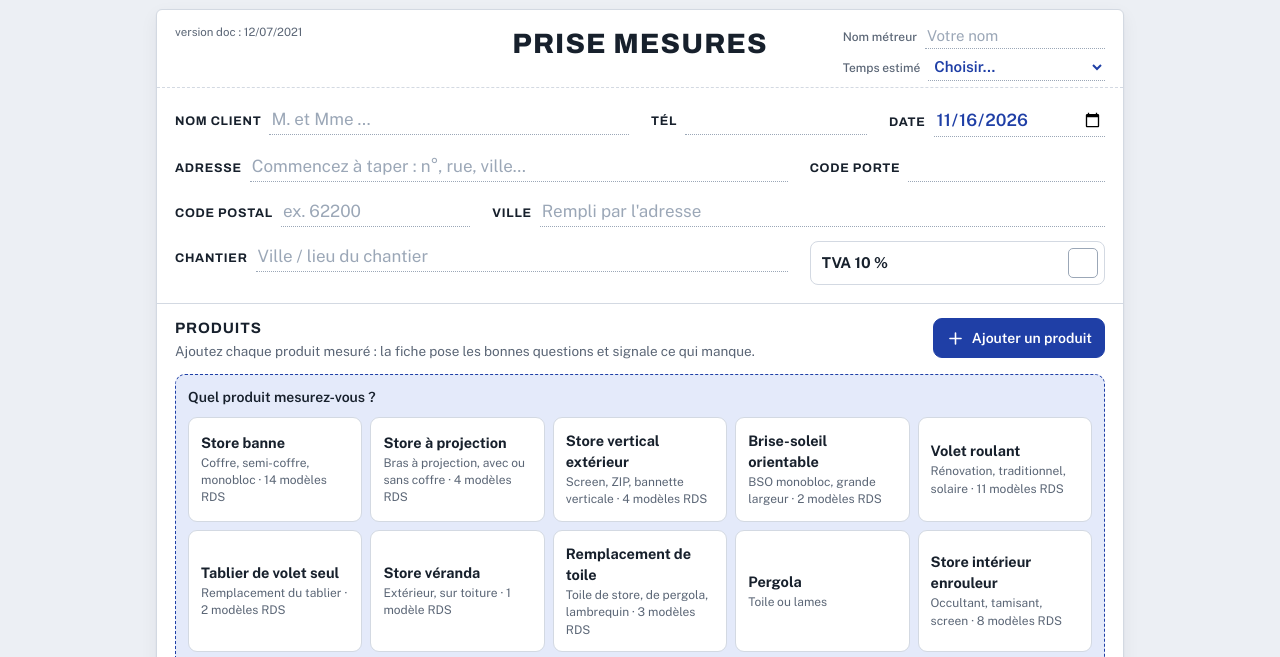
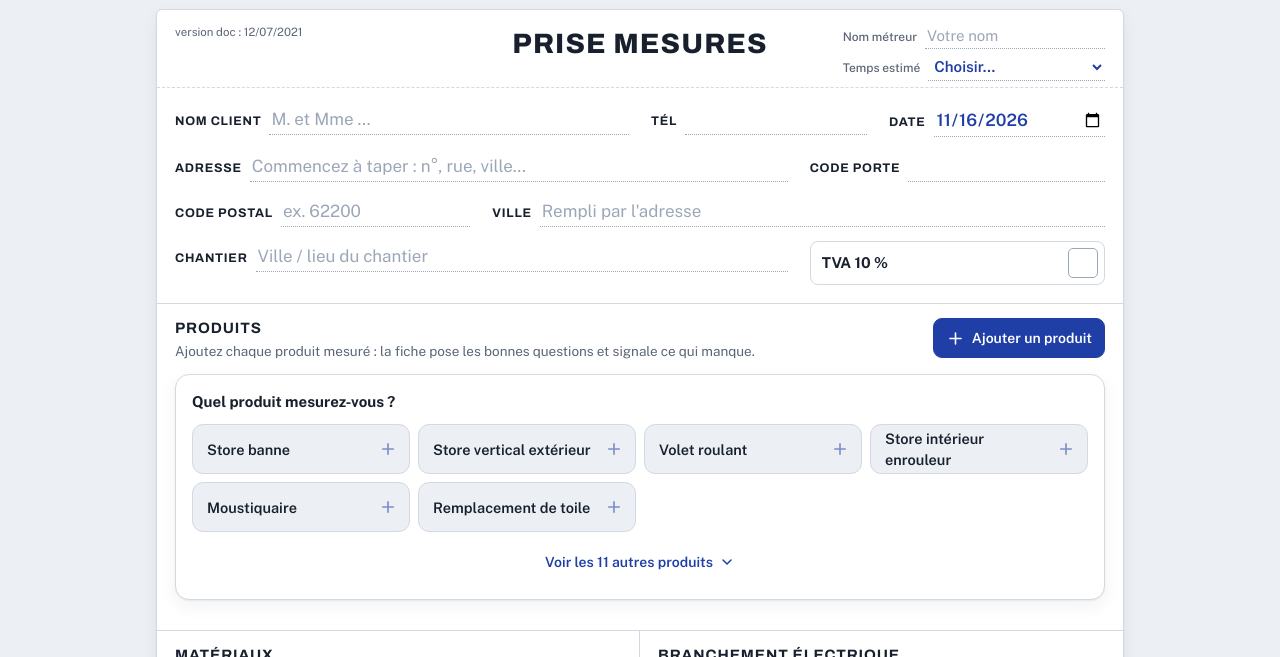
Before and after one commit to RDS-Adam/app, a plain HTML site: page prise-mesures-guidee.html in a window 1280 px wide. Shown: the part 73-730 px from the top of the page. Drawn offline with nearby package versions, Linux system fonts and the light colour scheme.

Commit message:
Prise de mesures : choix du produit allégé
Pergola retirée de la liste, plus de texte sous chaque produit, 6 produits principaux
puis « Voir les autres produits » ; boutons plus aérés.

Co-Authored-By: Claude Opus 5.5 <noreply@anthropic.com>
Claude-Session: https://claude.ai/code/session_01LyzRZbydHT4c1nt1eYimyS

```diff
--- a/prise-mesures-guidee.html
+++ b/prise-mesures-guidee.html
@@ -117,11 +117,19 @@ main{padding-block:18px 60px}
 .gsec-head h2{margin:0 0 2px;font-family:var(--f-display);font-weight:700;font-size:15px;letter-spacing:.06em;text-transform:uppercase}
 .gsum{margin:0;font-size:13.5px;color:var(--muted)}
 .gsum b.warn{color:var(--warn)} .gsum b.ok{color:var(--ok)}
-.gpick{display:grid;grid-template-columns:repeat(auto-fill,minmax(170px,1fr));gap:8px;padding:12px;border:1.5px dashed var(--pen);border-radius:10px;background:var(--pen-soft)}
-.gpick p{grid-column:1/-1;margin:0 0 2px;font-weight:600;font-size:14px}
-.gpick button{border:1px solid var(--line);background:var(--sheet);border-radius:9px;padding:12px;text-align:left;font-weight:700;font-size:14.5px;min-height:56px}
-.gpick button small{display:block;font-weight:400;color:var(--muted);font-size:12px;margin-top:2px}
-.gpick button:hover{border-color:var(--pen)}
+.gpick{padding:16px;border:1px solid var(--line);border-radius:14px;background:var(--sheet);box-shadow:var(--shadow)}
+.gp-head{font-weight:700;font-size:15px;margin:0 0 12px}
+.gp-grid{display:grid;grid-template-columns:repeat(auto-fill,minmax(190px,1fr));gap:8px}
+.gp-grid+.gp-grid{margin-top:8px}
+.gp-item{display:flex;align-items:center;justify-content:space-between;gap:10px;border:1px solid var(--line);background:var(--paper);color:var(--ink);border-radius:11px;padding:0 12px 0 14px;min-height:50px;text-align:left;font:inherit;font-weight:600;font-size:14.5px;cursor:pointer;transition:border-color .15s,background .15s,transform .1s}
+.gp-item svg{width:18px;height:18px;flex:none;color:var(--pen);opacity:.55;transition:opacity .15s}
+.gp-item:hover,.gp-item:focus-visible{border-color:var(--pen);background:var(--pen-soft)}
+.gp-item:hover svg{opacity:1}
+.gp-item:active{transform:scale(.98)}
+.gp-more{display:flex;align-items:center;justify-content:center;gap:6px;width:100%;margin-top:10px;border:0;background:transparent;color:var(--pen);font:inherit;font-weight:600;font-size:14px;padding:10px;border-radius:9px;cursor:pointer}
+.gp-more:hover{background:var(--pen-soft)}
+.gp-more svg{width:16px;height:16px;transition:transform .2s}
+.gp-more[aria-expanded="true"] svg{transform:rotate(180deg)}
 .gitems{display:grid;gap:12px}
 .pcard{border:1px solid var(--line);border-radius:12px;background:var(--sheet);overflow:hidden}
 .pcard.incomplete{border-color:color-mix(in srgb,var(--warn) 55%,var(--line))}
@@ -906,13 +914,22 @@ function softStatus(card, it){
 }
 /* Empreinte des champs et alertes : si elle change pendant la saisie d'une cote, la carte est redessinée */
 const cardSig = it => fieldsOf(it).map(f => f.k + '=' + (f.o ? f.o.join('|') : '')).join(';') + '#' + itemStatus(it).warn.join('|');
+/* Choix du produit : les plus courants d'abord, les autres derrière « Voir les autres produits ».
+   Pergola n'est plus proposée (les fiches qui en contiennent déjà restent lisibles). */
+const PICK_MAIN = ['banne', 'vertical', 'volet', 'enrouleur', 'moustiquaire', 'toile'], PICK_HIDE = ['pergola'];
 function buildPicker(){
-  const p = $('#gpick'); p.innerHTML = '<p>Quel produit mesurez-vous ?</p>' + Object.entries(TPL).map(([k, T]) => `<button data-tpl="${k}">${esc(T.label)}<small>${esc(T.hint || '')}${RDS[k] && RDS[k].length ? ` · ${RDS[k].length} modèle${RDS[k].length > 1 ? 's' : ''} RDS` : ''}</small></button>`).join('');
+  const p = $('#gpick'), all = p.dataset.all === '1';
+  const main = PICK_MAIN.filter(k => TPL[k]), rest = Object.keys(TPL).filter(k => !main.includes(k) && !PICK_HIDE.includes(k));
+  const btn = k => `<button class="gp-item" data-tpl="${k}"><span>${esc(TPL[k].label)}</span><svg viewBox="0 0 24 24" fill="none" stroke="currentColor" stroke-width="2.2" stroke-linecap="round"><path d="M12 5v14M5 12h14"/></svg></button>`;
+  p.innerHTML = `<p class="gp-head">Quel produit mesurez-vous ?</p><div class="gp-grid">${main.map(btn).join('')}</div>`
+    + (all ? `<div class="gp-grid">${rest.map(btn).join('')}</div>` : '')
+    + (rest.length ? `<button class="gp-more" aria-expanded="${all}">${all ? 'Moins de produits' : `Voir les ${rest.length} autres produits`}<svg viewBox="0 0 24 24" fill="none" stroke="currentColor" stroke-width="2.2" stroke-linecap="round" stroke-linejoin="round"><path d="m6 9 6 6 6-6"/></svg></button>` : '');
 }
 buildPicker();
 $('#bAddItem').onclick = () => { const p = $('#gpick'); const open = p.hidden; p.hidden = !open; p.dataset.open = open ? '1' : ''; if (open) p.scrollIntoView({ behavior: 'smooth', block: 'nearest' }); };
 $('#bAddItem2').onclick = () => { const p = $('#gpick'); p.hidden = false; p.dataset.open = '1'; p.scrollIntoView({ behavior: 'smooth', block: 'center' }); };
 $('#gpick').addEventListener('click', e => {
+  if (e.target.closest('.gp-more')){ const p = $('#gpick'); p.dataset.all = p.dataset.all === '1' ? '' : '1'; buildPicker(); return; }
   const b = e.target.closest('[data-tpl]'); if (!b) return;
   const it = { id: uid('i'), tpl: b.dataset.tpl, emp: '', qte: 1, v: {} }; cur.items.push(it);
   $('#gpick').dataset.open = ''; renderItems(); touch();
```
